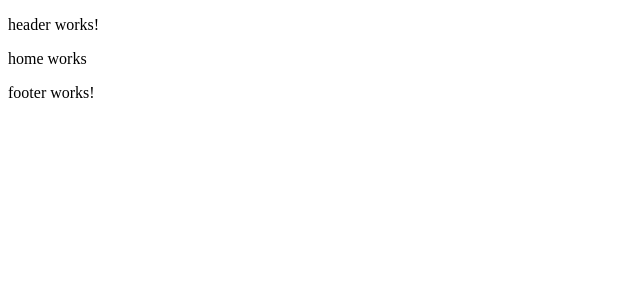
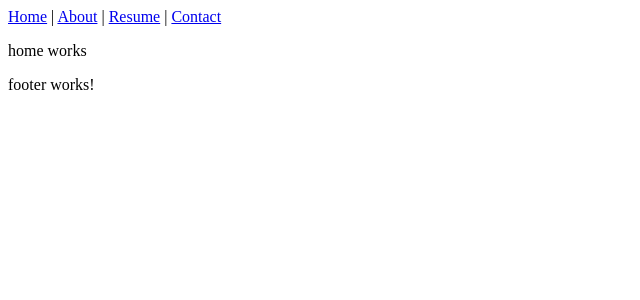
Before and after one commit to Tthide/Personal-Portfolio, an Angular app: page / in a window 1280 px wide. Shown: the top 300 px of the page, without its empty margins (0-640 px from the left). Built offline with nearby package versions, Linux system fonts and the light colour scheme.

Commit message:
feat: basic routing

```diff
--- a/src/app/app.routes.ts
+++ b/src/app/app.routes.ts
@@ -1,7 +1,13 @@
 import { Routes } from '@angular/router';
 import { HomeComponent } from './home/home';
+import { AboutComponent } from './about/about';
+import { ResumeComponent } from './resume/resume';
+import { ContactComponent } from './contact/contact';
 
 export const routes: Routes = [
   { path: '', component: HomeComponent },
+  { path: 'about', component: AboutComponent },
+  { path: 'resume', component: ResumeComponent },
+  { path: 'contact', component: ContactComponent },
   // Add other routes here
 ];
--- a/src/app/shared/header/header.ts
+++ b/src/app/shared/header/header.ts
@@ -1,12 +1,20 @@
 import { Component } from '@angular/core';
+import { RouterLink, RouterOutlet } from '@angular/router';
 
 @Component({
   selector: 'app-header',
-  imports: [],
+  imports: [RouterLink,RouterOutlet],
   template: `
-    <p>
-      header works!
-    </p>
+    <nav>
+      <a routerLink="/">Home</a>
+      |
+      <a routerLink="/about">About</a>
+            |
+      <a routerLink="/resume">Resume</a>
+            |
+      <a routerLink="/contact">Contact</a>
+    </nav>
+    <router-outlet />
   `,
   styles: ``
 })
```
